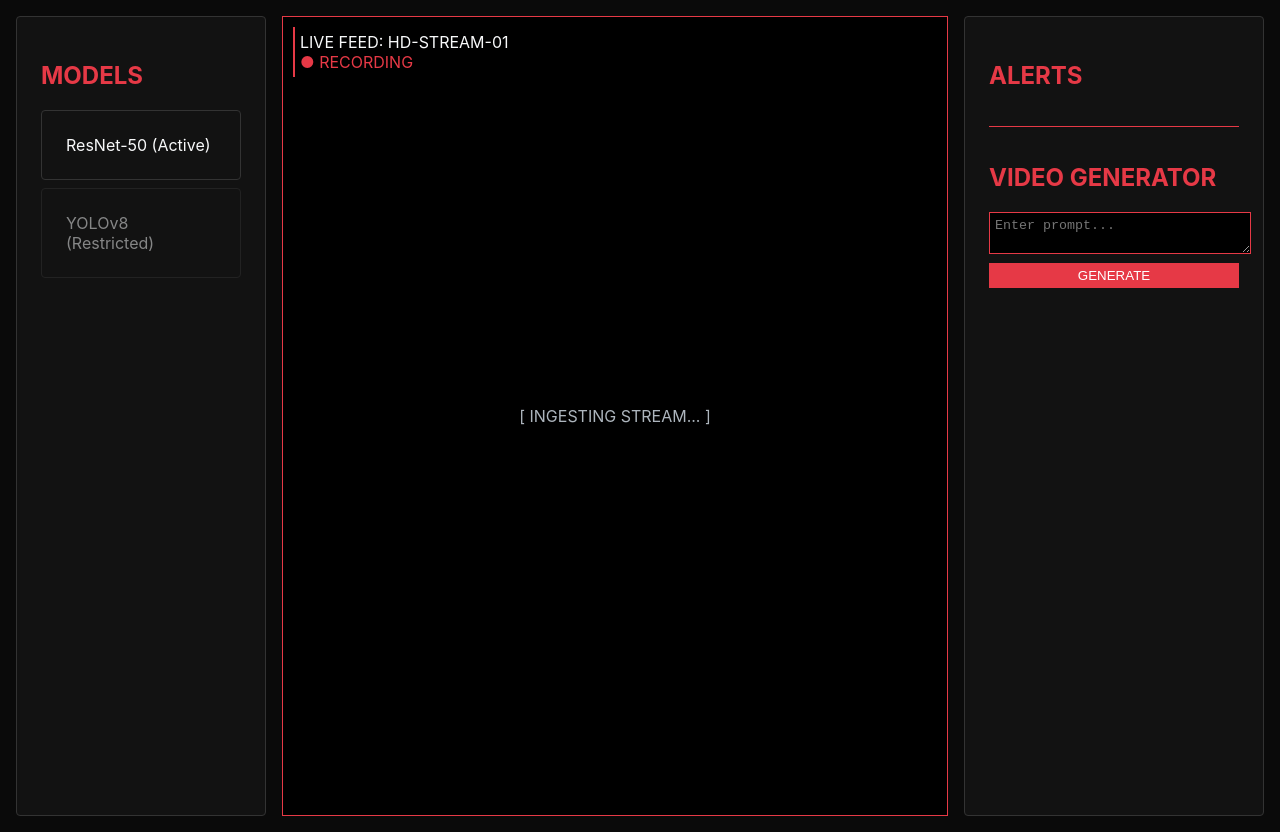
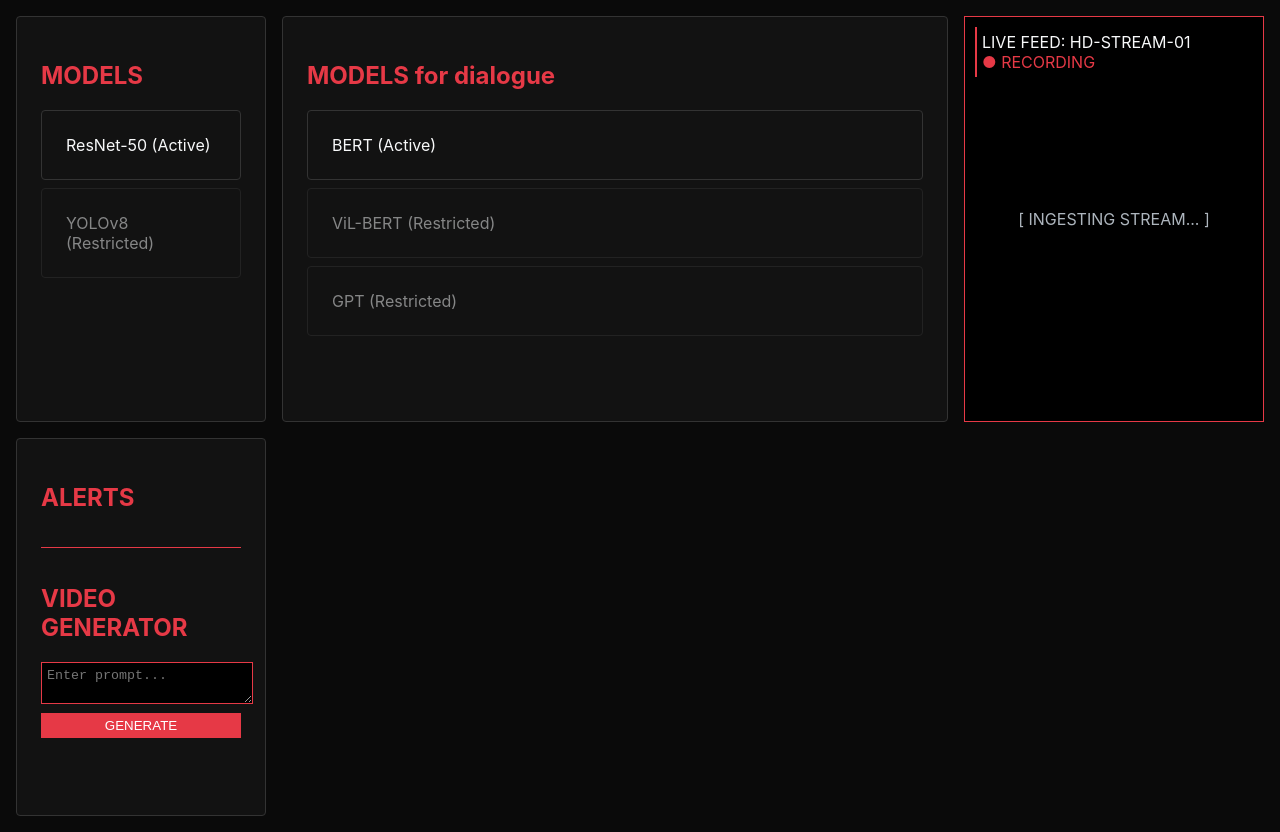
Before and after one commit to DHEEPAK29/sentinel-cloud-vision, a plain HTML site: page web/index.html in a window 1280 px wide. Drawn offline with Linux system fonts and the light colour scheme.

Commit message:
dialogue experiments

```diff
--- a/web/index.html
+++ b/web/index.html
@@ -45,6 +45,22 @@
                 </div>
                 <div class="nova-card" style="margin-bottom: 0.5rem; opacity: 0.5;">
                     YOLOv8 (Restricted)
+                </div>
+            </div>
+        </aside>
+
+        <aside class="nova-card">
+            <h2 style="color: var(--primary-red)">MODELS for dialogue</h2>
+            <div id="model-list">
+                <!-- Admin controlled list -->
+                <div class="nova-card" style="margin-bottom: 0.5rem; cursor: pointer;">
+                    BERT (Active)
+                </div>
+                <div class="nova-card" style="margin-bottom: 0.5rem; opacity: 0.5;">
+                    ViL-BERT (Restricted)
+                </div>
+                <div class="nova-card" style="margin-bottom: 0.5rem; opacity: 0.5;">
+                    GPT (Restricted)
                 </div>
             </div>
         </aside>
```
